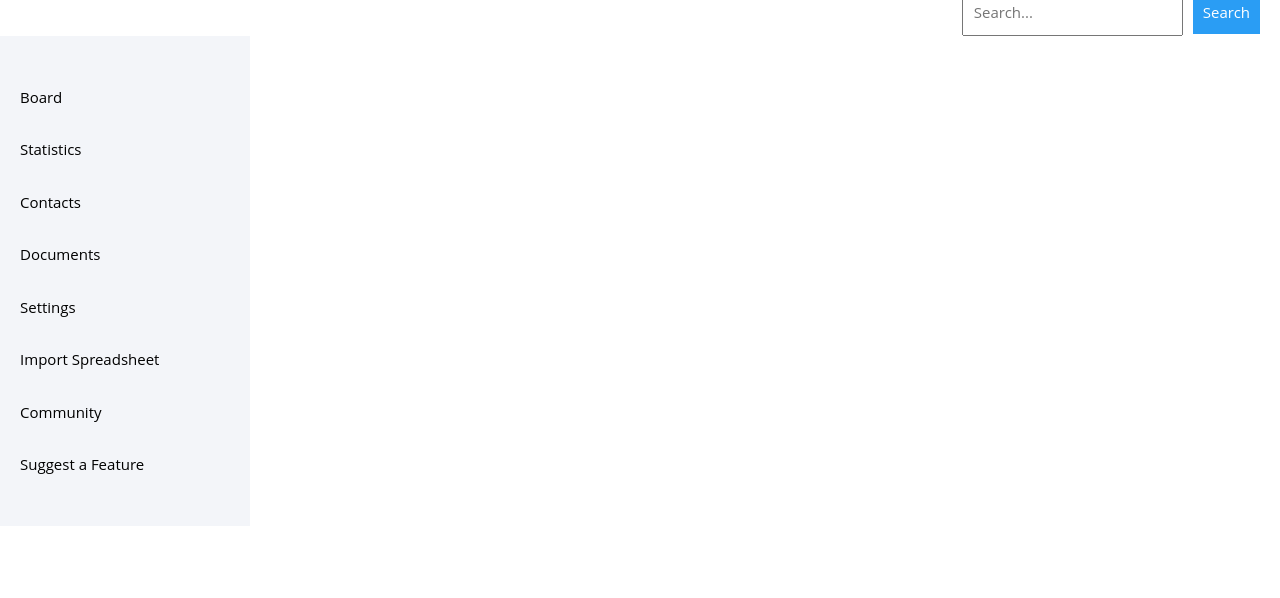
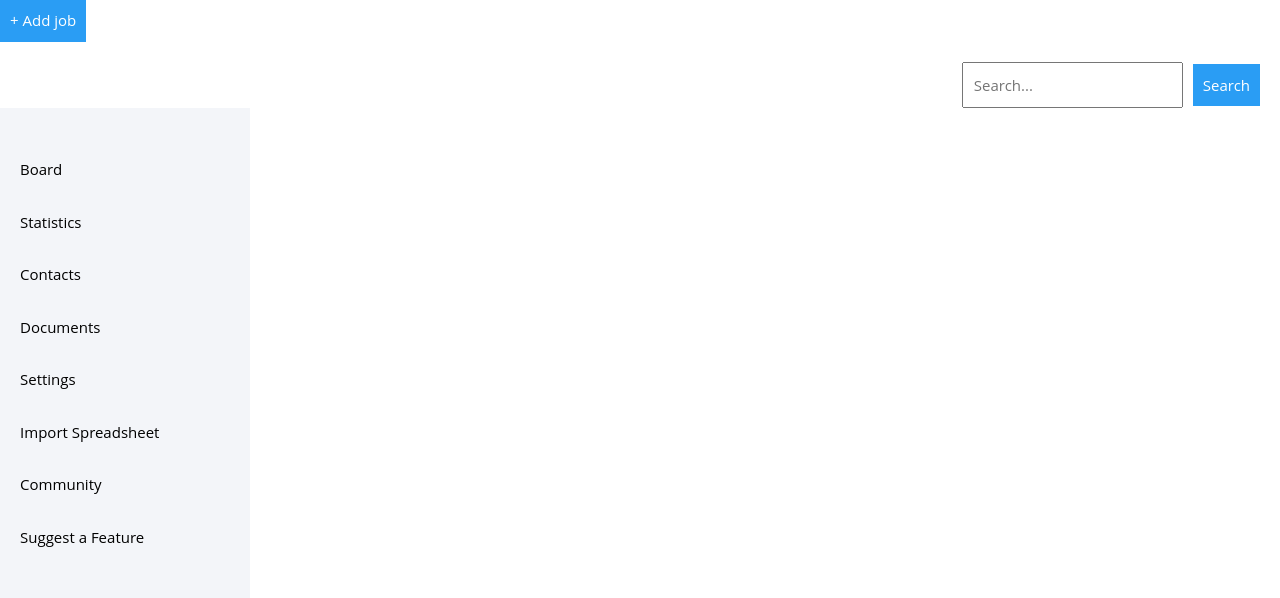
Before and after one commit to satyamraj2101/joblogger, a Flask app: template Backend/template/dashboard.html in a window 1280 px wide. Shown: the part 351-949 px from the top of the page. Before the commit the page ends 825 px from the top, so only its background shows below. Run offline with Flask 3, Linux system fonts and the light colour scheme; the template is opened without the code that fills it, so the values that code supplies are empty; some libraries are stand-ins or nearby versions.

Commit message:
updated add job button in dashboard.html

```diff
--- a/Backend/template/dashboard.html
+++ b/Backend/template/dashboard.html
@@ -134,6 +134,18 @@
         background-color: blue;  /* Change to your preferred hover background color */
         transition: background-color 0.3s;
     }
+
+         .add-job-button {
+    margin: 20px 0;
+}
+
+.add-listing-button {
+    background-color: #2a9df4;
+    color: white;
+    border: none;
+    padding: 10px;
+    cursor: pointer;
+}
     </style>
 </head>
 
@@ -149,6 +161,11 @@
         <img src="user-img.png" alt="User" class="user-img">
         <div class="notification-icon">🔔</div>
     </div>
+</div>
+
+<!-- Add Job Button -->
+<div class="add-job-button">
+    <button class="add-listing-button">+ Add job</button>
 </div>
 
     <!-- Search Bar and Button -->
```
Lines whose indentation alone changed are shown as unchanged.
